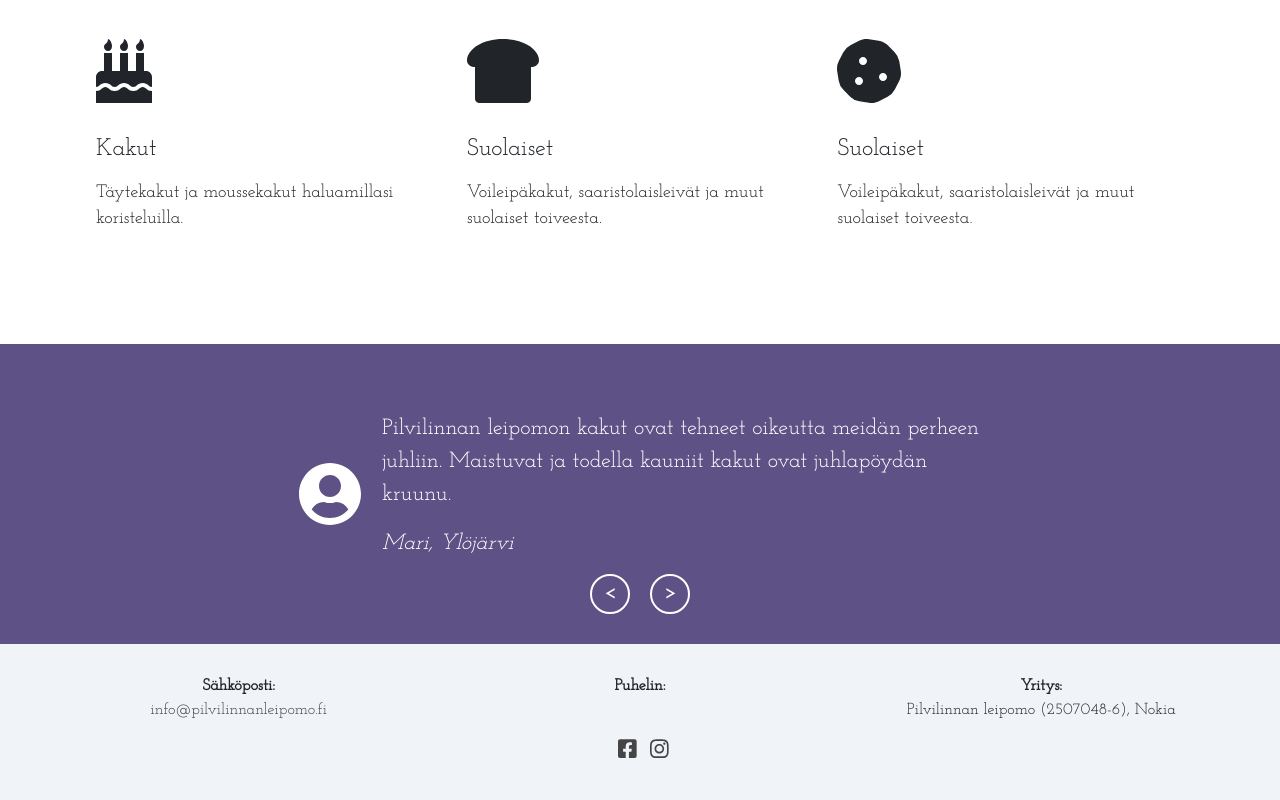
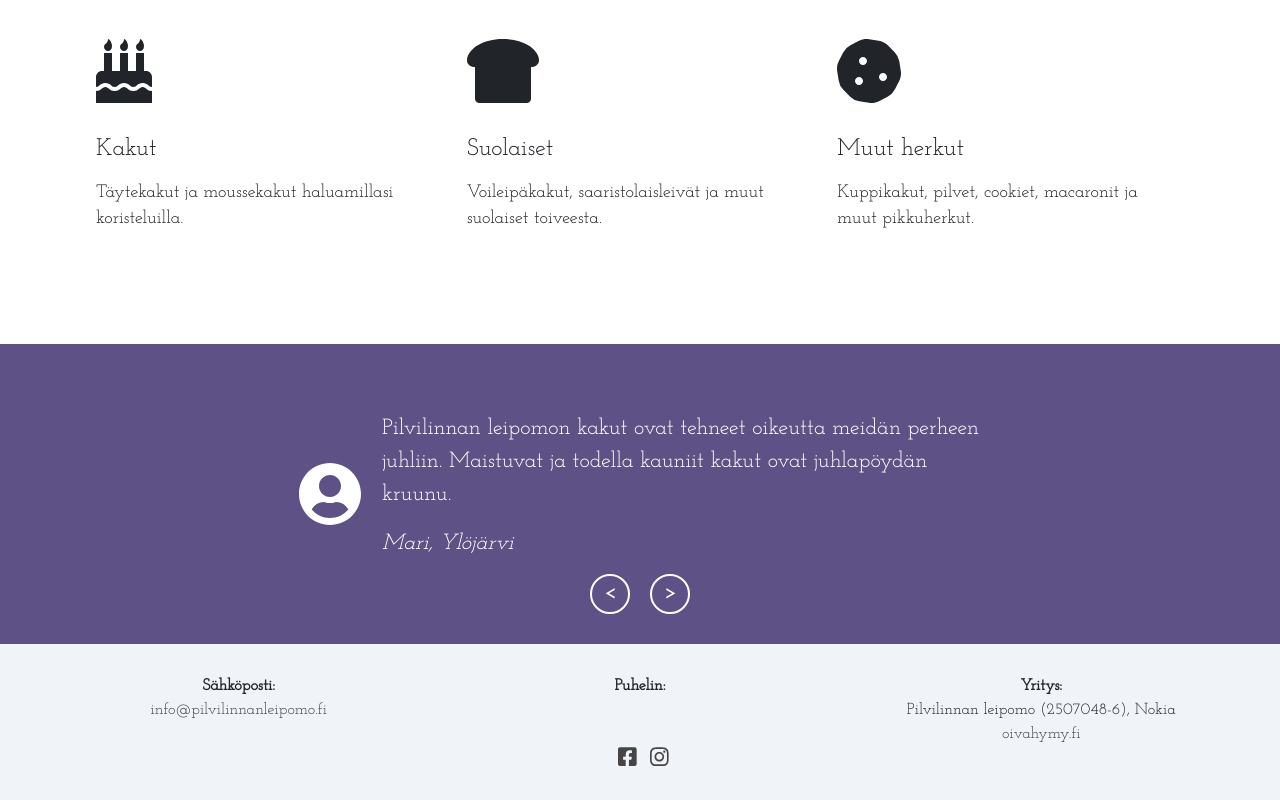
Before and after one commit to kmalanne/pilvilinna-2, a React (Create React App) app: page /home in a window 1280 px wide. Shown: the part 1989-2789 px from the top of the page. Built offline with nearby package versions, Linux system fonts and the light colour scheme.

Commit message:
Add link to oivahymy

```diff
--- a/src/components/Footer/index.css
+++ b/src/components/Footer/index.css
@@ -5,6 +5,10 @@ footer .container {
 footer .row .col,
 footer .row .col-sm {
   text-align: center;
+}
+
+footer .row .col-sm p {
+  margin-bottom: 0px;
 }
 
 footer .row a {
--- a/src/components/Footer/index.tsx
+++ b/src/components/Footer/index.tsx
@@ -28,6 +28,9 @@ export const Footer: React.FC = () => {
           <Col sm>
             <div className="col-header">{tNS('company')}:</div>
             <p>Pilvilinnan leipomo (2507048-6), Nokia</p>
+            <a href="https://www.oivahymy.fi/" target="_blank" rel="noreferrer">
+              oivahymy.fi
+            </a>
           </Col>
         </Row>
         <Row>
--- a/src/containers/Home/index.tsx
+++ b/src/containers/Home/index.tsx
@@ -65,8 +65,8 @@ export const Home = () => {
           <Col sm={12} md={4}>
             <ServiceItem
               icon={faCookie}
-              title={tNS('assortment_choice_2_title')}
-              text={tNS('assortment_choice_2_description')}
+              title={tNS('assortment_choice_3_title')}
+              text={tNS('assortment_choice_3_description')}
             ></ServiceItem>
           </Col>
         </Row>
```
